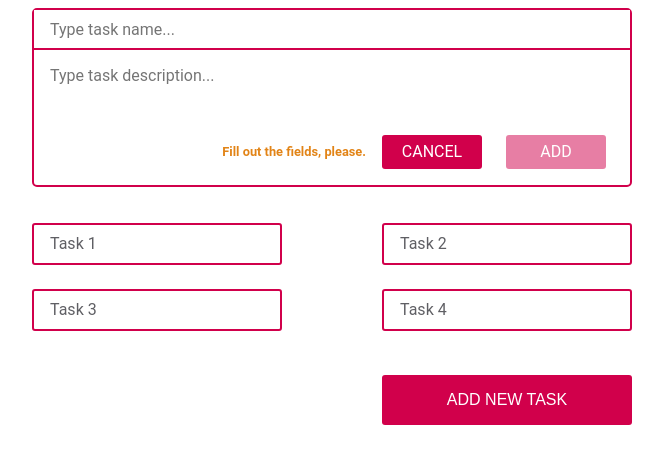
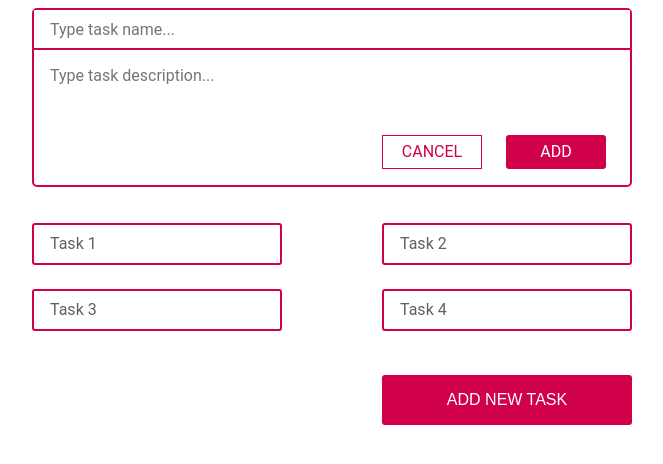
Before and after one commit to emerell/todo-app-workshop, a React (Create React App) app: page / in a window 1280 px wide. Both pictures are taken after a click on the button "ADD NEW TASK". Shown: the top 464 px of the page, without its empty margins (308-971 px from the left). Built offline with nearby package versions, Linux system fonts and the light colour scheme.

Commit message:
Added Form component

```diff
--- a/src/App.js
+++ b/src/App.js
@@ -56,13 +56,13 @@ export const App = () => {
     setState({ ...state, list: newList, active: null });
   }
 
-  const addTask = (name, description) => {
+  const addTask = (task) => {
     const newList = [
       ...state.list,
       {
         id: Math.floor(Math.random() * Math.floor(1000)),
-        name,
-        description
+        name: task.name,
+        description: task.description
       }
     ];
     setState({ ...state, list: newList, showNew: false })
--- a/src/components/Active/Active.jsx
+++ b/src/components/Active/Active.jsx
@@ -1,85 +1,14 @@
-import React, { useContext } from 'react';
-import { MyContext } from '../../App';
-import { Formik } from 'formik';
-import * as Yup from 'yup';
-import {
-	StyledField,
-	StyledForm,
-	StyledButton,
-	StyledDeleteButton,
-	Line,
-	Required,
-	ButtonsContainer,
-	FieldButtonBox
-} from './ActiveStyled';
-
-const ActiveTaskSchema = Yup.object().shape({
-  name: Yup.string()
-    .min(2, 'Name is too short!')
-    .max(40, 'Name is too long!')
-    .required('Name is required!'),
-  description: Yup.string()
-    .min(10, 'Description is too short!')
-    .required('Description is required!'),
-});
+import React from 'react';
+import { Form } from '../Form';
 
 
 export const Active = ({changeTask, deleteTask, onCloseActiveTastForm}) => {
-	const { active } = useContext(MyContext);
 	return (
-		<div>
-			<Formik
-				initialValues={{
-					id: active.id,
-					name: active.name,
-					description: active.description
-				}}
-				validationSchema={ActiveTaskSchema}
-				onSubmit={(values, errors) => {
-          changeTask(values)
-      	}}
-			>
-			{
-				({ handleSubmit, values, errors, touched }) => (
-					<StyledForm onSubmit={handleSubmit}>
-						<FieldButtonBox>
-							<StyledField
-								name="name"
-								placeholder="Type task name..."
-								value={values.name}
-								autoFocus
-							/>
-							<StyledDeleteButton
-								onClick={deleteTask.bind(null, active.id)}
-								type="button"
-							>Delete</StyledDeleteButton>
-						</FieldButtonBox>
-						<Line />
-						<StyledField
-							component="textarea"
-							name="description"
-							placeholder="Type task description..."
-							value={values.description}
-						/>
-						<ButtonsContainer>
-							<Required>
-								{errors.name && touched.name ? (
-								<span>{errors.name}</span>
-								) : null}
-								{errors.description && touched.description ? (
-								<span>{errors.description}</span>
-								) : null}
-							</Required>
-							<StyledButton
-								onClick={onCloseActiveTastForm}
-								type="button"
-							>Cancel</StyledButton>
-							<StyledButton type="submit">Add</StyledButton>
-						</ButtonsContainer>
-					</StyledForm>
-				)
-			}
-			</Formik>
-		</div>
+		<Form
+			sumbitFormAction={changeTask}
+			onCloseForm={onCloseActiveTastForm}
+			deleteTask={deleteTask}
+			hasDeleteButton
+		/>
 	)
 }
--- /dev/null
+++ b/src/components/Form/Form.jsx
@@ -0,0 +1,91 @@
+import React, { useContext } from 'react';
+import { MyContext } from '../../App';
+import { Formik } from 'formik';
+import * as Yup from 'yup';
+import {
+	StyledField,
+	StyledForm,
+	StyledButton,
+	Line,
+	ButtonsContainer,
+	Required,
+	FieldButtonBox,
+	StyledDeleteButton,
+	StyledCancelButton
+} from './FormStyled';
+
+const FormSchema = Yup.object().shape({
+  name: Yup.string()
+    .min(2, 'Name is too short!')
+    .max(40, 'Name is too long!')
+    .required('Name is required!'),
+  description: Yup.string()
+    .min(10, 'Description is too short!')
+    .required('Description is required!'),
+});
+
+export const Form = ({sumbitFormAction, onCloseForm, hasDeleteButton, deleteTask}) => {
+	const { active } = useContext(MyContext);
+
+	return (
+		<div>
+			<Formik
+				initialValues={{
+					id: active ? active.id : null,
+					name: active ? active.name : '',
+					description: active ? active.description : ''
+				}}
+				validationSchema={FormSchema}
+				onSubmit={(values, errors) => {
+          sumbitFormAction(values)
+      	}}
+			>
+			{
+				({ handleSubmit, values, errors, touched }) => (
+					<StyledForm onSubmit={handleSubmit}>
+						{ hasDeleteButton ?
+							<FieldButtonBox>
+								<StyledField
+									name="name"
+									placeholder="Type task name..."
+									value={values.name}
+									autoFocus
+								/>
+								<StyledDeleteButton
+									onClick={deleteTask.bind(null, active.id)}
+									type="button"
+								>Delete</StyledDeleteButton>
+						</FieldButtonBox>
+							:
+							<StyledField
+								name="name"
+								placeholder="Type task name..."
+								value={values.name}
+						/>
+						}
+						<Line />
+						<StyledField
+							component="textarea"
+							name="description"
+							placeholder="Type task description..."
+							value={values.description}
+						/>
+						<ButtonsContainer>
+							<Required>
+								{errors.name && touched.name ? (
+								<span>{errors.name}</span>
+								) : null}
+								{errors.description && touched.description ? (
+								<span>{errors.description}</span>
+								) : null}
+							</Required>
+							<StyledCancelButton onClick={onCloseForm} type="button">Cancel</StyledCancelButton>
+							<StyledButton type="submit">Add</StyledButton>
+						</ButtonsContainer>
+					</StyledForm>
+				)
+			}
+			</Formik>
+		</div>
+	)
+}
--- a/src/components/Active/ActiveStyled.js
+++ b/src/components/Form/FormStyled.js
@@ -51,6 +51,49 @@ export const StyledButton = styled.button`
 	}
 `;
 
+export const StyledCancelButton = styled.button`
+	margin: 1rem 1.5rem 1rem 0;
+	background-color: ${({ theme }) => theme.white};
+	border: 1px solid ${({ theme }) => theme.primary};
+	font-family: "Roboto", sans-serif;
+	font-size: ${({ theme }) => theme.fontSizeRegular};
+	text-transform: uppercase;
+	width: 100px;
+	height: 34px;
+	display: flex;
+	align-items: center;
+	justify-content: center;
+	color: ${({ theme }) => theme.primary};
+	cursor: pointer;
+	&:focus {
+		outline: none;
+		}
+	&:disabled {
+		opacity: 0.5;
+		cursor: not-allowed;
+	}
+`;
+
+export const ButtonsContainer = styled.div`
+	display: flex;
+	justify-content: flex-end;
+`;
+
+export const Required = styled.div`
+	font-size: 0.8rem;
+	font-weight: bold;
+	color: ${({ theme }) => theme.secondary};
+	display: flex;
+	flex-direction: column;
+	justify-content: center;
+	margin-right: 1rem;
+`;
+
+export const FieldButtonBox = styled.div`
+	display: flex;
+	align-items: center;
+`;
+
 export const StyledDeleteButton = styled.button`
 	margin: 0 1.25rem;
 	background-color: ${({ theme }) => theme.secondary};
@@ -70,23 +113,3 @@ export const StyledDeleteButton = styled.button`
 		outline: none;
 		}
 `;
-
-export const ButtonsContainer = styled.div`
-	display: flex;
-	justify-content: flex-end;
-`;
-
-export const FieldButtonBox = styled.div`
-	display: flex;
-	align-items: center;
-`;
-
-export const Required = styled.div`
-	font-size: 0.8rem;
-	font-weight: bold;
-	color: ${({ theme }) => theme.secondary};
-	display: flex;
-	flex-direction: column;
-	justify-content: center;
-	margin-right: 1rem;
-`;
--- /dev/null
+++ b/src/components/Form/index.js
@@ -0,0 +1 @@
+export { Form } from './Form';
--- a/src/components/New/New.jsx
+++ b/src/components/New/New.jsx
@@ -1,72 +1,11 @@
 import React from 'react';
-import { Formik } from 'formik';
-import * as Yup from 'yup';
-import {
-	StyledField,
-	StyledForm,
-	StyledButton,
-	Line,
-	ButtonsContainer,
-	Required
-} from './NewStyled';
-
-const NewTaskSchema = Yup.object().shape({
-  name: Yup.string()
-    .min(2, 'Name is too short!')
-    .max(40, 'Name is too long!')
-    .required('Name is required!'),
-  description: Yup.string()
-    .min(10, 'Description is too short!')
-    .required('Description is required!'),
-});
+import { Form } from '../Form';
 
 export const New = ({addTask, onCloseNewTastForm}) => {
 	return (
-		<div>
-			<Formik
-				initialValues={{
-					name: '',
-					description: ''
-				}}
-				validationSchema={NewTaskSchema}
-				onSubmit={(values, errors) => {
-          addTask(values.name, values.description)
-      	}}
-			>
-			{
-				({ handleSubmit, values, errors, touched, dirty }) => (
-					<StyledForm onSubmit={handleSubmit}>
-						<StyledField
-							name="name"
-							placeholder="Type task name..."
-							value={values.name}
-						/>
-						<Line />
-						<StyledField
-							component="textarea"
-							name="description"
-							placeholder="Type task description..."
-							value={values.description}
-						/>
-						<ButtonsContainer>
-							<Required>
-								{!dirty ? (
-								<span>Fill out the fields, please.</span>
-								) : null}
-								{errors.name && touched.name ? (
-								<span>{errors.name}</span>
-								) : null}
-								{errors.description && touched.description ? (
-								<span>{errors.description}</span>
-								) : null}
-							</Required>
-							<StyledButton onClick={onCloseNewTastForm} type="button">Cancel</StyledButton>
-							<StyledButton disabled={!dirty} type="submit">Add</StyledButton>
-						</ButtonsContainer>
-					</StyledForm>
-				)
-			}
-			</Formik>
-		</div>
+		<Form
+			sumbitFormAction={addTask}
+			onCloseForm={onCloseNewTastForm}
+		/>
 	)
 }
--- a/src/components/New/NewStyled.js
+++ /dev/null
@@ -1,67 +0,0 @@
-import styled from 'styled-components';
-import { Field, Form } from 'formik';
-
-export const StyledField = styled(Field)`
-	width: 100%;
-	padding: 0.6rem 1rem;
-	border: none;
-	resize: none;
-	font-family: "Roboto", sans-serif;
-	font-size: ${({ theme }) => theme.fontSizeRegular};
-	line-height: 1.2;
-	color: ${({ theme }) => theme.textColor};
-	&:focus {
-		outline: none;
-	}
-`;
-
-export const Line = styled.div`
-	margin-bottom: 0.4rem;
-	border: 1px solid ${({ theme }) => theme.primary};
-`;
-
-export const StyledForm = styled(Form)`
-	width: 600px;
-	margin: 0 auto 1.5rem;
-	border: 2px solid ${({ theme }) => theme.primary};
-	border-radius: 5px;
-`;
-
-export const StyledButton = styled.button`
-	margin: 1rem 1.5rem 1rem 0;
-	background-color: ${({ theme }) => theme.primary};
-	border: none;
-	border-radius: 3px;
-	font-family: "Roboto", sans-serif;
-	font-size: ${({ theme }) => theme.fontSizeRegular};
-	text-transform: uppercase;
-	width: 100px;
-	height: 34px;
-	display: flex;
-	align-items: center;
-	justify-content: center;
-	color: ${({ theme }) => theme.white};
-	cursor: pointer;
-	&:focus {
-		outline: none;
-		}
-	&:disabled {
-		opacity: 0.5;
-		cursor: not-allowed;
-	}
-`;
-
-export const ButtonsContainer = styled.div`
-	display: flex;
-	justify-content: flex-end;
-`;
-
-export const Required = styled.div`
-	font-size: 0.8rem;
-	font-weight: bold;
-	color: ${({ theme }) => theme.secondary};
-	display: flex;
-	flex-direction: column;
-	justify-content: center;
-	margin-right: 1rem;
-`;
```
